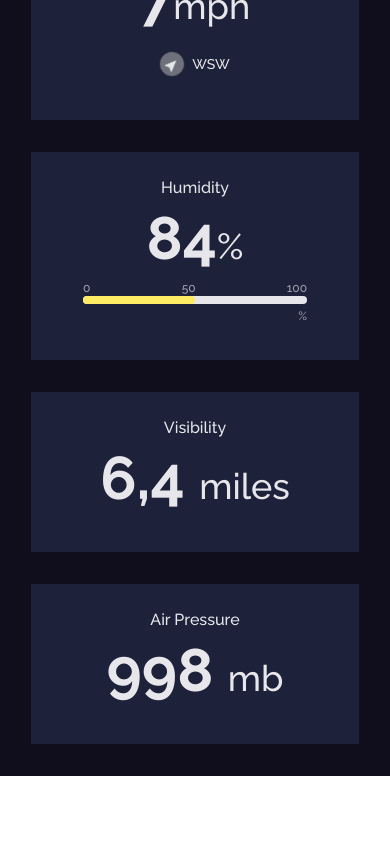
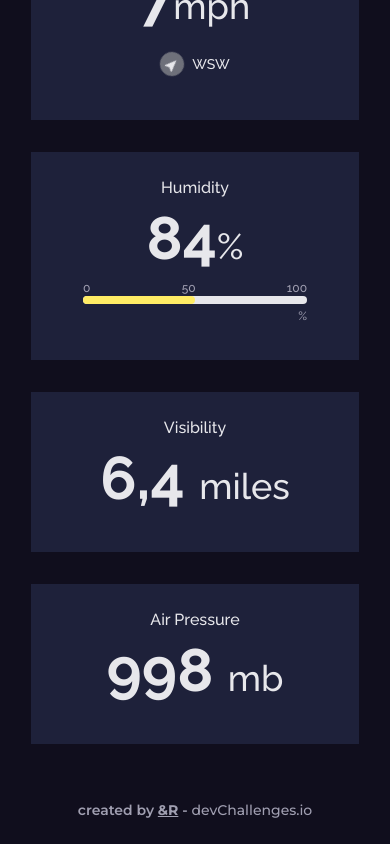
Before and after one commit to RauboLuk/Weather-App, a React (Create React App) app: page / in a window 390 px wide. Shown: the part 1504-2348 px from the top of the page. Before the commit the page ends 2280 px from the top, so only its background shows below. Built offline with nearby package versions, Linux system fonts and the light colour scheme.

Commit message:
feat: mobile footer view

```diff
--- a/src/App.js
+++ b/src/App.js
@@ -1,6 +1,7 @@
 import Today from "./components/Today";
 import Week from "./components/Week";
 import Highlights from "./components/Highlights";
+import Footer from "./components/Footer";
 
 function App() {
   return (
@@ -8,6 +9,7 @@ function App() {
       <Today />
       <Week />
       <Highlights />
+      <Footer />
     </div>
   );
 }
--- /dev/null
+++ b/src/components/Footer.jsx
@@ -0,0 +1,12 @@
+const Footer = () => {
+  return (
+    <footer className="bg-navyBlue-dark font-mon">
+      <p className="m-auto py-6 w-max text-gray-text1 font-semibold text-sm">
+        created by <span className="font-bold underline">&R</span> -{" "}
+        <span className="font-medium">devChallenges.io</span>
+      </p>
+    </footer>
+  );
+};
+
+export default Footer;
--- a/src/components/Highlights.jsx
+++ b/src/components/Highlights.jsx
@@ -33,7 +33,10 @@ const Highlights = () => {
             </div>
             <div className="relative">
               <div className="w-full h-2 bg-gray-light rounded"></div>
-              <div className="absolute top-0 w-1/2 h-2 bg-yellow-progress rounded"></div>
+              <div
+                className="absolute top-0 w-1/2 h-2 bg-yellow-progress rounded"
+                id="humidity_bar"
+              ></div>
             </div>
             <p className="mt-1 self-end">%</p>
           </div>
```
